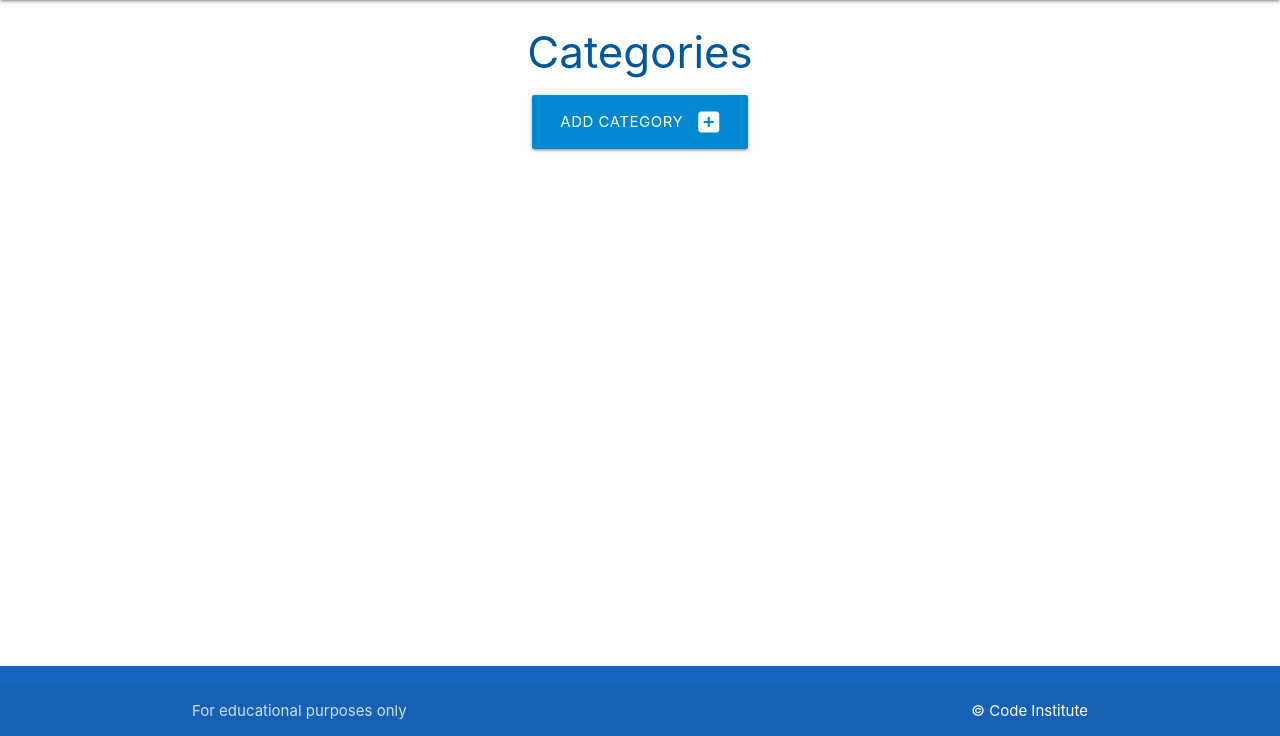
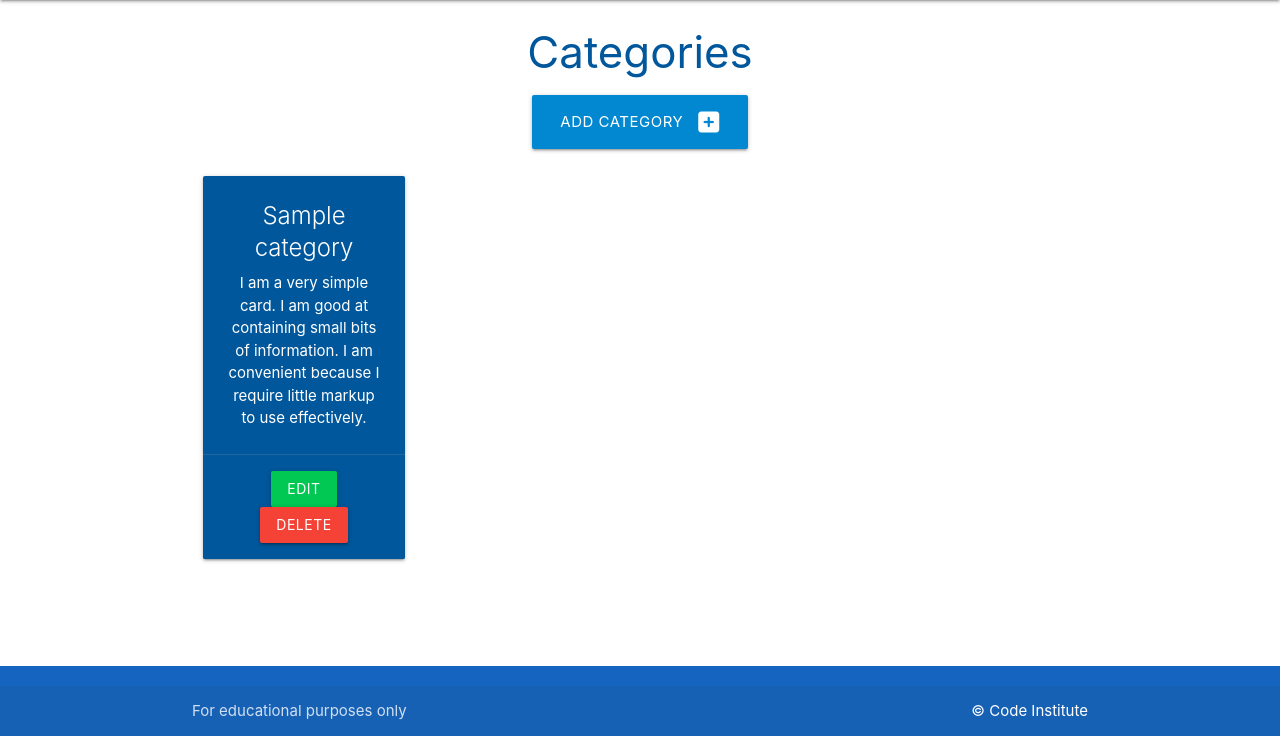
Before and after one commit to sophie-thomson/flask-sqlalchemy-task-manager, a Flask app: page /categories in a window 1280 px wide. Shown: the part 64-800 px from the top of the page. Run offline with Flask 3, Linux system fonts and the light colour scheme; tables that the repository leaves empty hold one stand-in row (values such as "Sample post"); some libraries are stand-ins or nearby versions.

Commit message:
Add Create and Read functionality to add new categories and list them

```diff
--- a/taskmanager/routes.py
+++ b/taskmanager/routes.py
@@ -13,7 +13,8 @@ def home():
 
 @app.route("/categories")
 def categories():
-    return render_template("categories.html")
+    categories = list(Category.query.order_by(Category.category_name).all())
+    return render_template("categories.html", categories=categories)
 
 # 'get' method will get the form content
 # 'post' will add the content to the database
--- a/taskmanager/templates/categories.html
+++ b/taskmanager/templates/categories.html
@@ -11,4 +11,24 @@
     </div>
 </div>
 
+<div class="row">
+    <!-- for loop inside the row so everything is displayed in the same row (not vertically) -->
+     {% for category in categories %}
+    <!-- scale: s12 = 100% of grid (1), m6 = 50% of grid (2), l3 = 25% of grid (4) -->
+    <div class="col s12 m6 l3">
+      <div class="card light-blue darken-4 center-align">
+        <div class="card-content white-text">
+          <span class="card-title">{{ category.category_name }}</span>
+          <p>I am a very simple card. I am good at containing small bits of information.
+          I am convenient because I require little markup to use effectively.</p>
+        </div>
+        <div class="card-action">
+          <a href="#" class="btn green accent-4">Edit</a>
+          <a href="#" class="btn red">Delete</a>
+        </div>
+      </div>
+    </div>
+    {% endfor %}
+  </div>
+
 {% endblock %}
```
